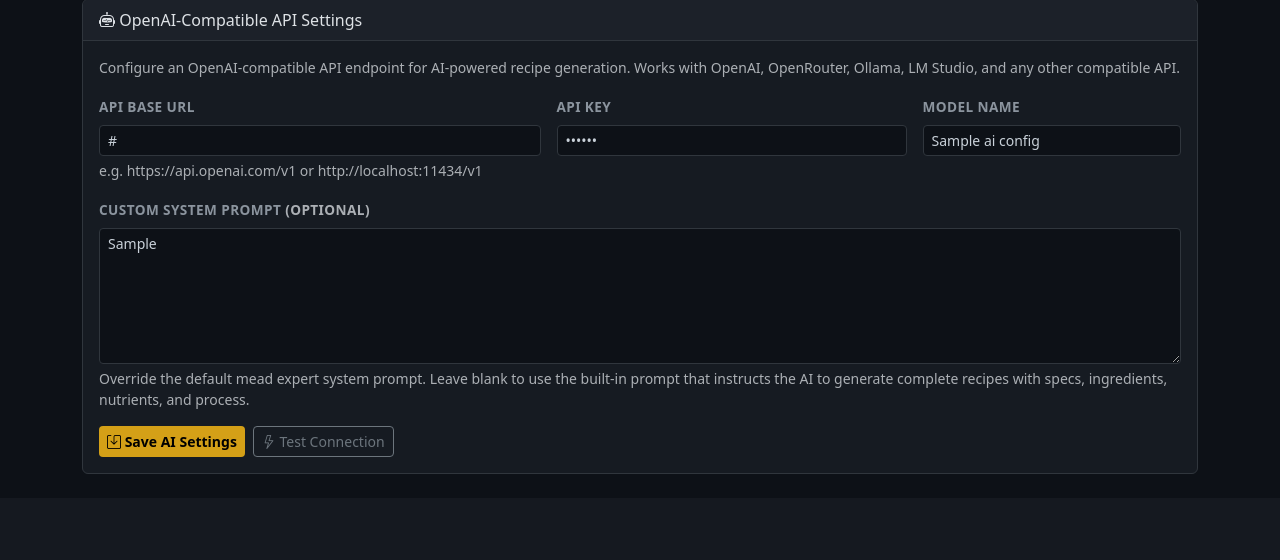
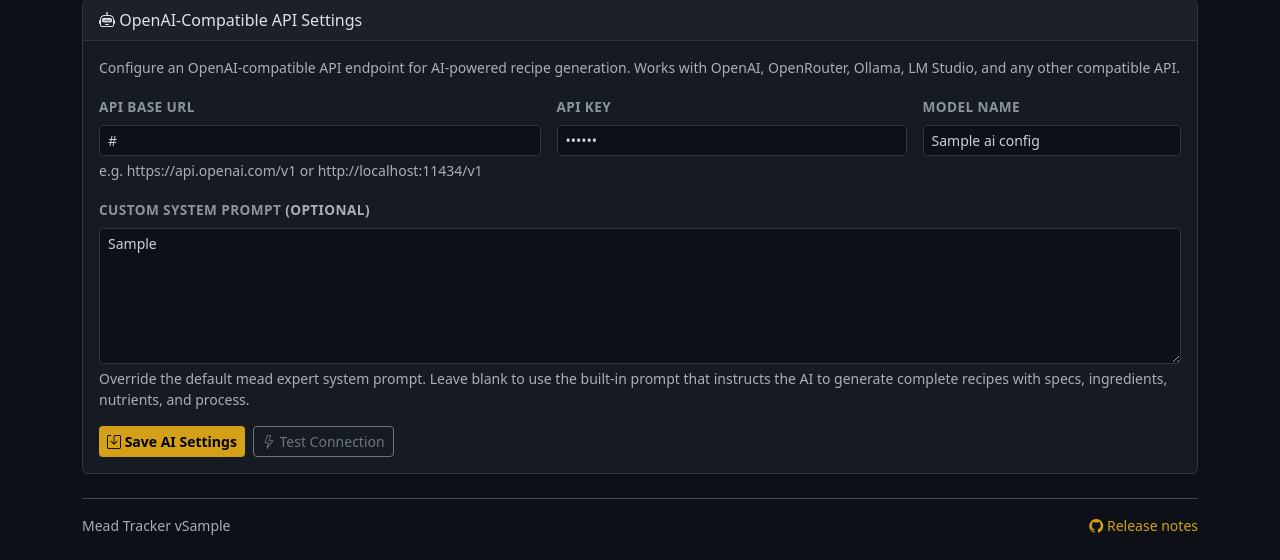
Before and after one commit to jcrabapple/mead-tracker, a Python web app: template templates/settings.html in a window 1280 px wide. Shown: the part 1617-2177 px from the top of the page. Before the commit the page ends 2091 px from the top, so only its background shows below. Run offline with Jinja, Linux system fonts and the light colour scheme; the template is opened without the code that fills it: most values are stand-ins (such as "Sample title", 1, 10 or a date in 2020).

Commit message:
Surface app version in Settings and /healthz
APP_VERSION is the single source of truth, injected into templates through
the existing context processor. Settings gains a footer line with the
version and a link to the matching release notes; /healthz returns it so a
running instance reports which tag it is serving. Three tests pin the
semver format and both surfaces.

```diff
--- a/templates/settings.html
+++ b/templates/settings.html
@@ -355,4 +355,11 @@
         </form>
     </div>
 </div>
+
+<div class="d-flex justify-content-between align-items-center mt-4 pt-3 border-top border-secondary-subtle small text-body-secondary">
+    <span>Mead Tracker v{{ app_version }}</span>
+    <a class="text-decoration-none" href="https://github.com/jcrabapple/mead-tracker/releases/tag/v{{ app_version }}">
+        <i class="bi bi-github"></i> Release notes
+    </a>
+</div>
 {% endblock %}
```
Also changed, not shown: app.py (+8 -2 lines), tests/test_app.py (+23 -0 lines).
